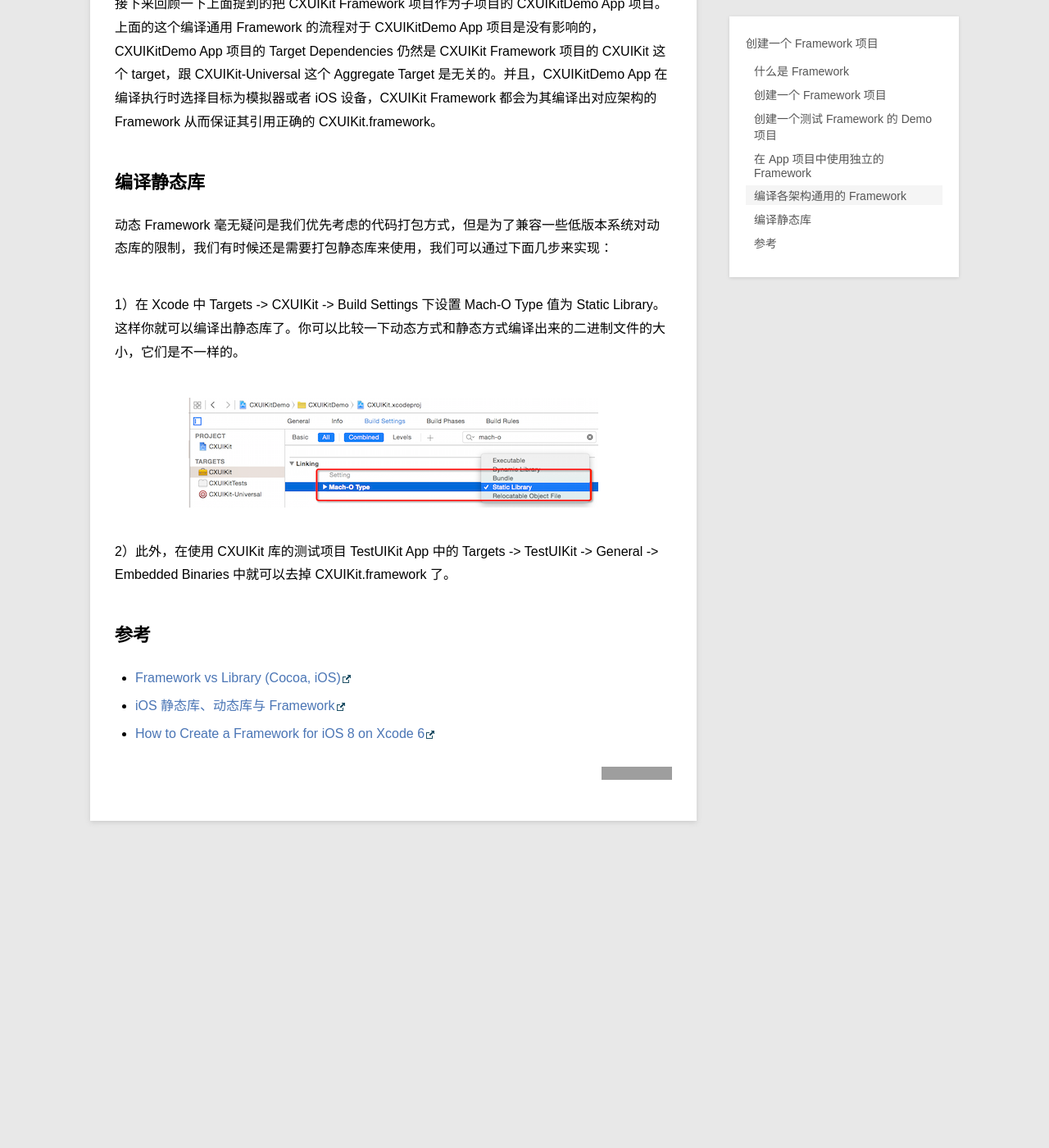
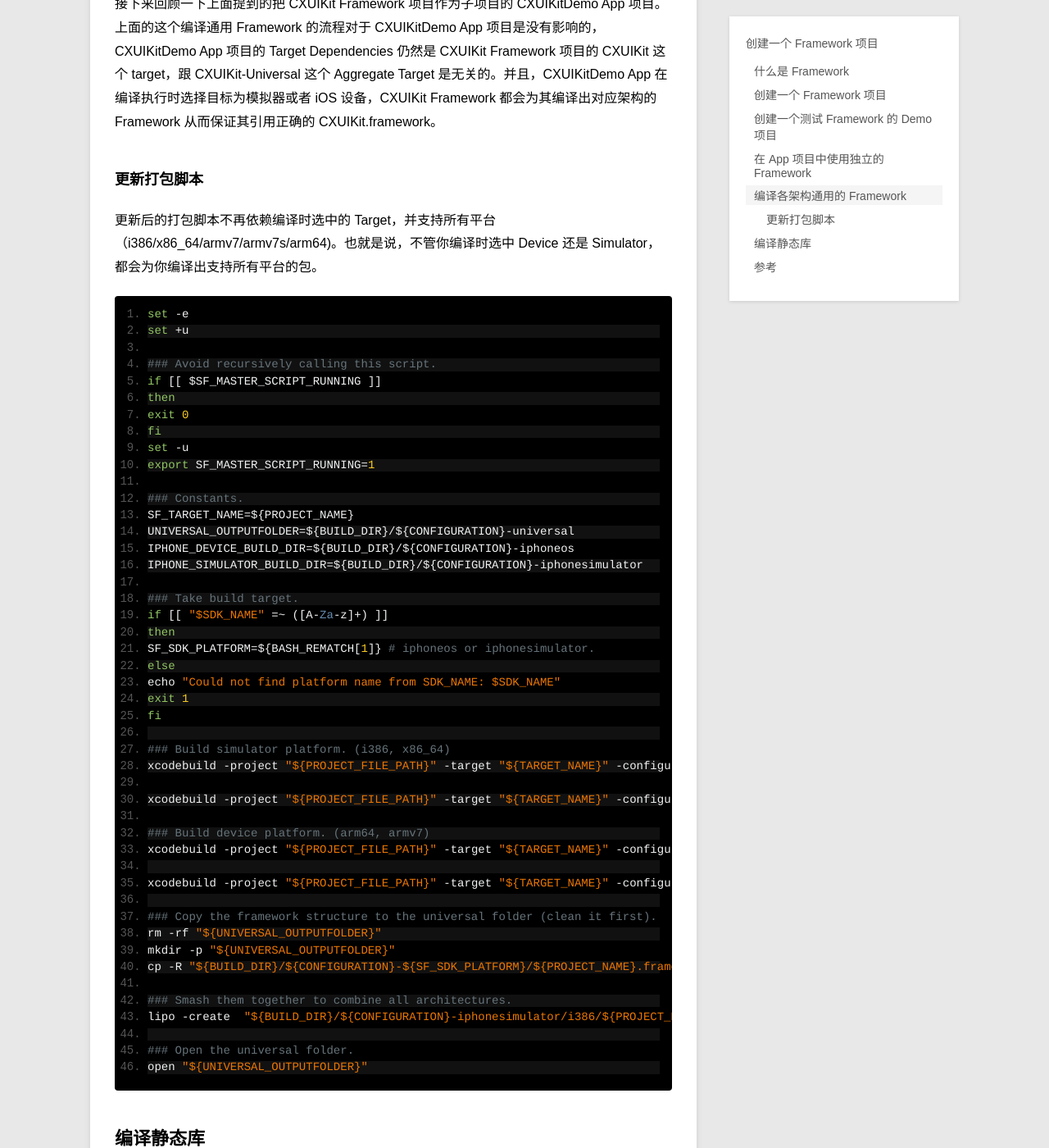
Before and after one commit to samirchen/samirchen.github.io, a Jekyll site: the page built from _posts/blog/2015-09-21-create-a-framework.md, in a window 1280 px wide and 1400 px high, scrolled down 11381 px. Shown: the whole window at 82% size. Built offline with Jekyll 4.4.1, drawn with Linux system fonts in a browser that asks for light colours; Markdown is read by kramdown in place of the engine named in the settings; comment, search, counter and statistics services are not loaded; before the commit the page ends 12462 px from its top, so only the background shows below that; grey boxes are pictures that could not be loaded.

Commit message:
Update blog.

```diff
--- a/_posts/blog/2015-09-21-create-a-framework.md
+++ b/_posts/blog/2015-09-21-create-a-framework.md
@@ -218,6 +218,56 @@
 接下来回顾一下上面提到的把 CXUIKit Framework 项目作为子项目的 CXUIKitDemo App 项目。上面的这个编译通用 Framework 的流程对于 CXUIKitDemo App 项目是没有影响的，CXUIKitDemo App 项目的 Target Dependencies 仍然是 CXUIKit Framework 项目的 CXUIKit 这个 target，跟 CXUIKit-Universal 这个 Aggregate Target 是无关的。并且，CXUIKitDemo App 在编译执行时选择目标为模拟器或者 iOS 设备，CXUIKit Framework 都会为其编译出对应架构的 Framework 从而保证其引用正确的 CXUIKit.framework。
 
 
+###更新打包脚本
+更新后的打包脚本不再依赖编译时选中的 Target，并支持所有平台（i386/x86_64/armv7/armv7s/arm64)。也就是说，不管你编译时选中 Device 还是 Simulator，都会为你编译出支持所有平台的包。
+
+	set -e
+	set +u
+
+	### Avoid recursively calling this script.
+	if [[ $SF_MASTER_SCRIPT_RUNNING ]]
+	then
+	exit 0
+	fi
+	set -u
+	export SF_MASTER_SCRIPT_RUNNING=1
+
+	### Constants.
+	SF_TARGET_NAME=${PROJECT_NAME}
+	UNIVERSAL_OUTPUTFOLDER=${BUILD_DIR}/${CONFIGURATION}-universal
+	IPHONE_DEVICE_BUILD_DIR=${BUILD_DIR}/${CONFIGURATION}-iphoneos
+	IPHONE_SIMULATOR_BUILD_DIR=${BUILD_DIR}/${CONFIGURATION}-iphonesimulator
+
+	### Take build target.
+	if [[ "$SDK_NAME" =~ ([A-Za-z]+) ]]
+	then
+	SF_SDK_PLATFORM=${BASH_REMATCH[1]} # iphoneos or iphonesimulator.
+	else
+	echo "Could not find platform name from SDK_NAME: $SDK_NAME"
+	exit 1
+	fi
+
+	### Build simulator platform. (i386, x86_64)
+	xcodebuild -project "${PROJECT_FILE_PATH}" -target "${TARGET_NAME}" -configuration "${CONFIGURATION}" -sdk iphonesimulator BUILD_DIR="${BUILD_DIR}" OBJROOT="${OBJROOT}" BUILD_ROOT="${BUILD_ROOT}" CONFIGURATION_BUILD_DIR="${IPHONE_SIMULATOR_BUILD_DIR}/i386" SYMROOT="${SYMROOT}" ARCHS='i386' VALID_ARCHS='i386' $ACTION
+
+	xcodebuild -project "${PROJECT_FILE_PATH}" -target "${TARGET_NAME}" -configuration "${CONFIGURATION}" -sdk iphonesimulator BUILD_DIR="${BUILD_DIR}" OBJROOT="${OBJROOT}" BUILD_ROOT="${BUILD_ROOT}" CONFIGURATION_BUILD_DIR="${IPHONE_SIMULATOR_BUILD_DIR}/x86_64" SYMROOT="${SYMROOT}" ARCHS='x86_64' VALID_ARCHS='x86_64' $ACTION
+
+	### Build device platform. (arm64, armv7)
+	xcodebuild -project "${PROJECT_FILE_PATH}" -target "${TARGET_NAME}" -configuration "${CONFIGURATION}" -sdk iphoneos BUILD_DIR="${BUILD_DIR}" OBJROOT="${OBJROOT}" BUILD_ROOT="${BUILD_ROOT}" CONFIGURATION_BUILD_DIR="${IPHONE_DEVICE_BUILD_DIR}/arm64" SYMROOT="${SYMROOT}" ARCHS='arm64' VALID_ARCHS='arm64' $ACTION
+
+	xcodebuild -project "${PROJECT_FILE_PATH}" -target "${TARGET_NAME}" -configuration "${CONFIGURATION}" -sdk iphoneos BUILD_DIR="${BUILD_DIR}" OBJROOT="${OBJROOT}" BUILD_ROOT="${BUILD_ROOT}"  CONFIGURATION_BUILD_DIR="${IPHONE_DEVICE_BUILD_DIR}/armv7" SYMROOT="${SYMROOT}" ARCHS='armv7 armv7s' VALID_ARCHS='armv7 armv7s' $ACTION
+
+	### Copy the framework structure to the universal folder (clean it first).
+	rm -rf "${UNIVERSAL_OUTPUTFOLDER}"
+	mkdir -p "${UNIVERSAL_OUTPUTFOLDER}"
+	cp -R "${BUILD_DIR}/${CONFIGURATION}-${SF_SDK_PLATFORM}/${PROJECT_NAME}.framework" "${UNIVERSAL_OUTPUTFOLDER}/${PROJECT_NAME}.framework"
+
+	### Smash them together to combine all architectures.
+	lipo -create  "${BUILD_DIR}/${CONFIGURATION}-iphonesimulator/i386/${PROJECT_NAME}.framework/${PROJECT_NAME}" "${BUILD_DIR}/${CONFIGURATION}-iphonesimulator/x86_64/${PROJECT_NAME}.framework/${PROJECT_NAME}" "${BUILD_DIR}/${CONFIGURATION}-iphoneos/arm64/${PROJECT_NAME}.framework/${PROJECT_NAME}" "${BUILD_DIR}/${CONFIGURATION}-iphoneos/armv7/${PROJECT_NAME}.framework/${PROJECT_NAME}" -output "${UNIVERSAL_OUTPUTFOLDER}/${PROJECT_NAME}.framework/${PROJECT_NAME}"
+
+	### Open the universal folder.
+	open "${UNIVERSAL_OUTPUTFOLDER}"
+
 ##编译静态库
 
 动态 Framework 毫无疑问是我们优先考虑的代码打包方式，但是为了兼容一些低版本系统对动态库的限制，我们有时候还是需要打包静态库来使用，我们可以通过下面几步来实现：
```
